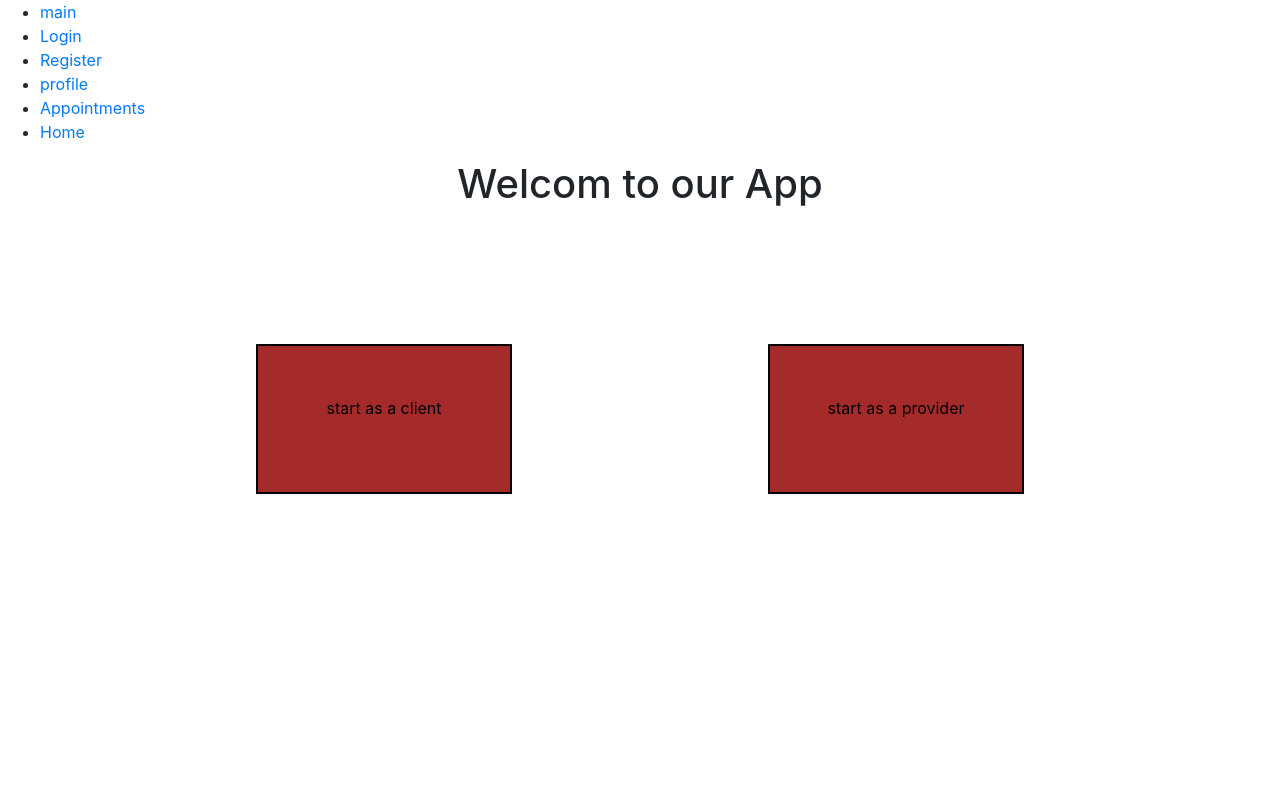
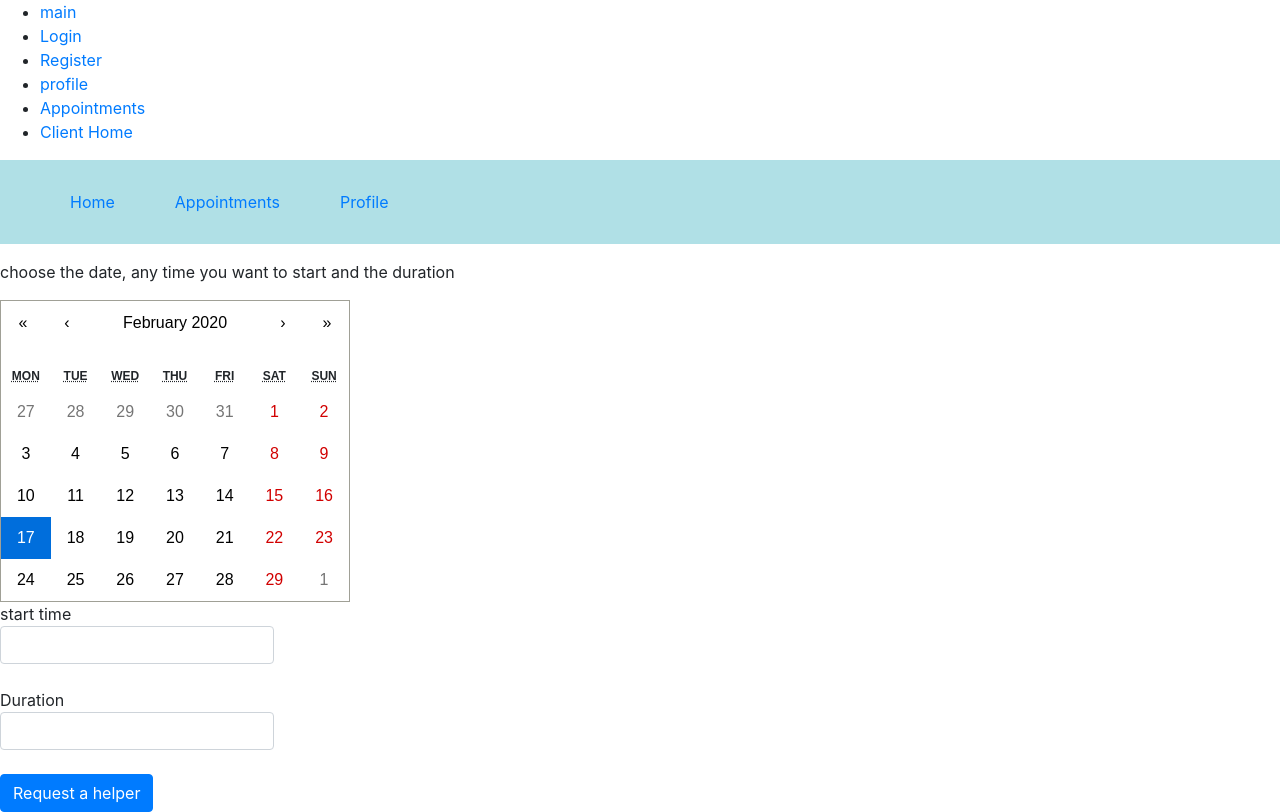
Before and after one commit to malak-dev/cleaning_mate, a React (Create React App) app in the folder client/: page /clientHome in a window 1280 px wide. Built offline with nearby package versions, Linux system fonts and the light colour scheme.

Commit message:
added client appointment component

```diff
--- a/client/package.json
+++ b/client/package.json
@@ -15,6 +15,7 @@
     "react-bootstrap": "^1.0.0-beta.16",
     "react-calendar": "^2.19.2",
     "react-dom": "^16.12.0",
+    "react-rater": "^5.1.1",
     "react-router-dom": "^5.1.2",
     "react-scripts": "3.4.0"
   },
--- a/client/src/App.js
+++ b/client/src/App.js
@@ -10,6 +10,7 @@ import Edit from './components/Edit-profile'
 import ProviderAppointments from './components/providers/ProviedAppointments'
 import ClientAppointments from './components/clients/ClientAppointments'
 import Calendar from './components/clients/Calendar'
+import ClientHome from './components/clients/ClientHome'
 import {
   BrowserRouter as Router,
   Switch,
@@ -44,7 +45,7 @@ function App() {
               <Link to="/appointments">Appointments</Link>
             </li>
             <li>
-              <Link to="/home">Home</Link>
+              <Link to="/clientHome">Client Home</Link>
             </li>
           </ul>
         </nav>
@@ -64,9 +65,9 @@ function App() {
             {userType === 'client' && <ClientAppointments />}
             {userType === 'provider' && <ProviderAppointments />}
           </Route>
-          <Route path="/home">
+          <Route path="/clientHome">
             <Header />
-            <Calendar />
+            <ClientHome />
           </Route>
           <Route path="/">
             <Main />
--- a/client/src/components/clients/ClientAppointments.js
+++ b/client/src/components/clients/ClientAppointments.js
@@ -1,9 +1,41 @@
 import React, { useState } from 'react';
-
-export default function ClientHome(props) {
+import Rater from 'react-rater'
+import 'react-rater/lib/react-rater.css'
+import './ClientAppointments.scss'
+export default function ClientAppointments(props) {
 
   return (
-    <h1> i am a client home  compontent</h1>
+    <table class="table table-hover">
+      <thead>
+        <tr>
+          <th scope="col">Date</th>
+          <th scope="col">Client</th>
+          <th scope="col">Status</th>
+          <th scope="col">Rating</th>
+          <th scope="col">Comments</th>
+        </tr>
+      </thead>
+      <tbody>
+        <tr>
+          <th scope="row">1</th>
+          <td>Mark</td>
+          <td>Otto</td>
+          <td><Rater total={5} rating={2} /></td>
+          <td></td>
+        </tr>
+        <tr>
+          <th scope="row">2</th>
+          <td>Jacob</td>
+          <td>Thornton</td>
+          <td><Rater total={5} rating={2} /></td>
+        </tr>
+        <tr>
+          <th scope="row">3</th>
+          <td colspan="2">Larry the Bird</td>
+          <td>@twitter</td>
+        </tr>
+      </tbody>
+    </table>
   )
 
 }
--- /dev/null
+++ b/client/src/components/clients/ClientAppointments.scss
@@ -0,0 +1,3 @@
+.react-rater-link{ color:#ccc }
+.react-rater-hover{color:yellow }
+.react-rater-active{color:yellow }
--- a/client/src/components/clients/ClientHome.js
+++ b/client/src/components/clients/ClientHome.js
@@ -0,0 +1,32 @@
+import React, { useState } from 'react';
+import Calender from './Calendar'
+export default function ClientHome(props) {
+
+
+  return (
+    <div>
+      <p>choose the date, any time you want to start and the duration </p>
+      <Calender />
+      <div class="form-group">
+        <label >start time
+            <input
+            class="form-control"
+            name="start-time"
+            type="text"
+          /></label>
+      </div>
+      <div class="form-group">
+        <label >Duration
+            <input
+            class="form-control"
+            name="start-time"
+            type="number"
+          /></label>
+      </div>
+      <button type="submit" class="btn btn-primary">Request a helper</button>
+
+
+    </div>
+  )
+
+}
```
Also changed, not shown: client/src/components/clients/ProviderItem.js (added, +11 -0 lines), 1 other file (tests, documents, lock files or other folders).
